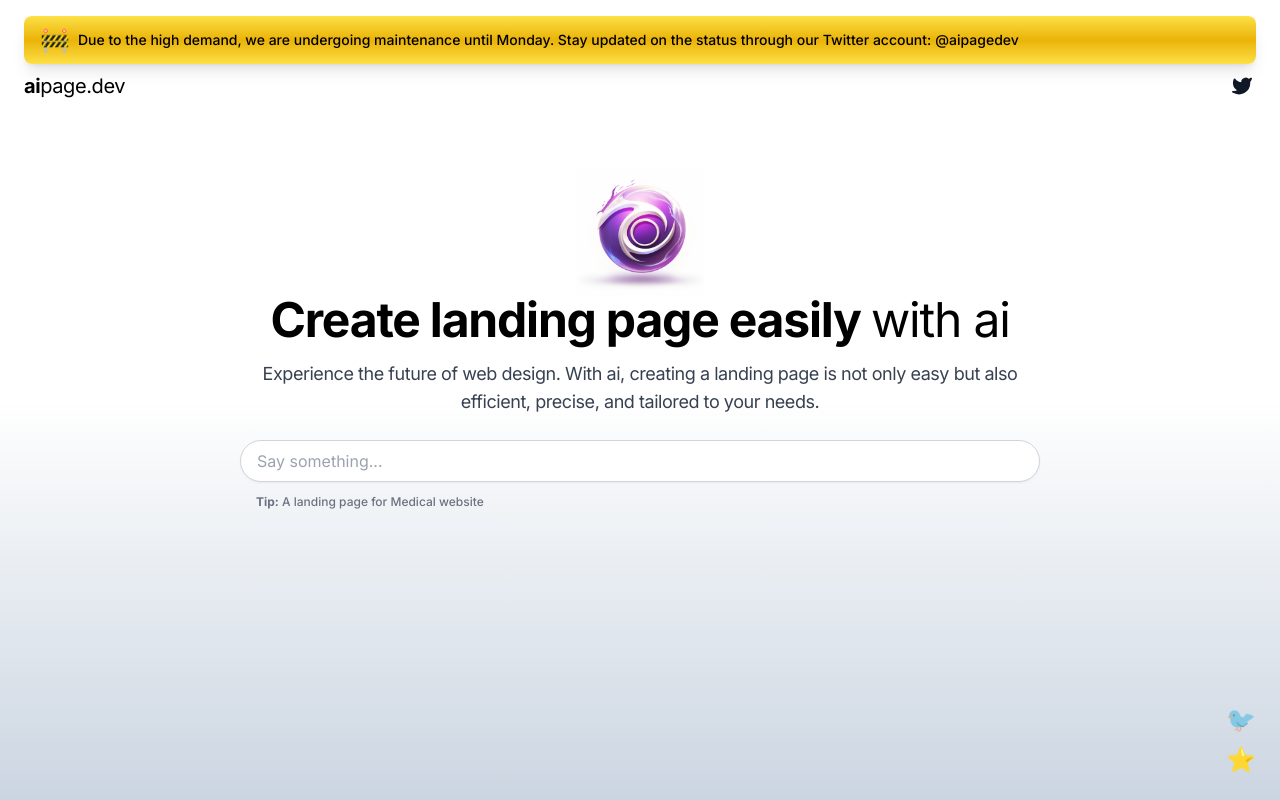
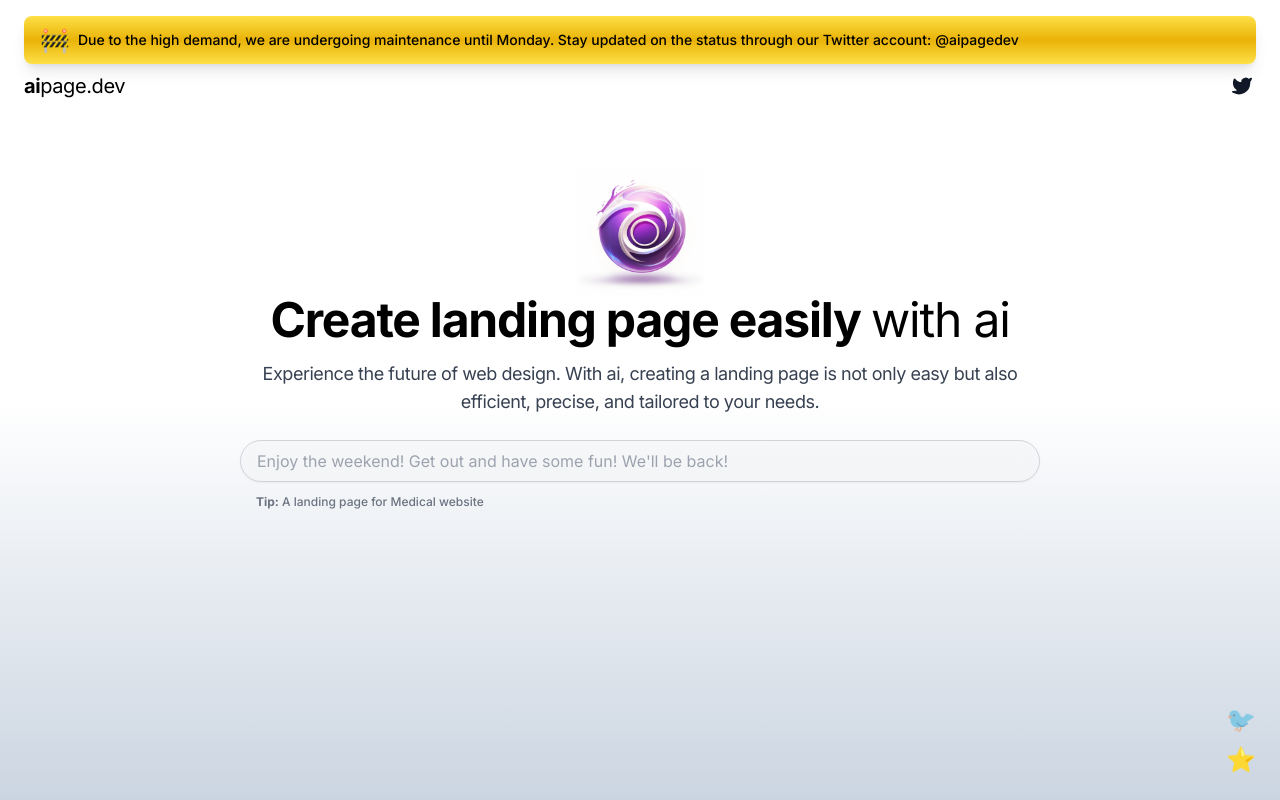
Before and after one commit to zinedkaloc/aipage.dev, a Next.js app: page / in a window 1280 px wide. Built offline with nearby package versions, Linux system fonts and the light colour scheme; no server answers.

Commit message:
Update input area

```diff
--- a/app/page.tsx
+++ b/app/page.tsx
@@ -307,9 +307,13 @@ export default function Chat() {
             }`}
             value={input}
             // update placeholder when the GPT is typing
-            placeholder={isLoading ? "Generating... " : "Say something..."}
+            placeholder={
+              isLoading
+                ? "Generating... "
+                : "Enjoy the weekend! Get out and have some fun! We'll be back!"
+            }
             onChange={handleInputChange}
-            disabled={isLoading}
+            disabled={!isLoading}
           />
           {isLoading ? null : (
             <p className="text-xs ml-4 font-medium text-gray-500">
```
